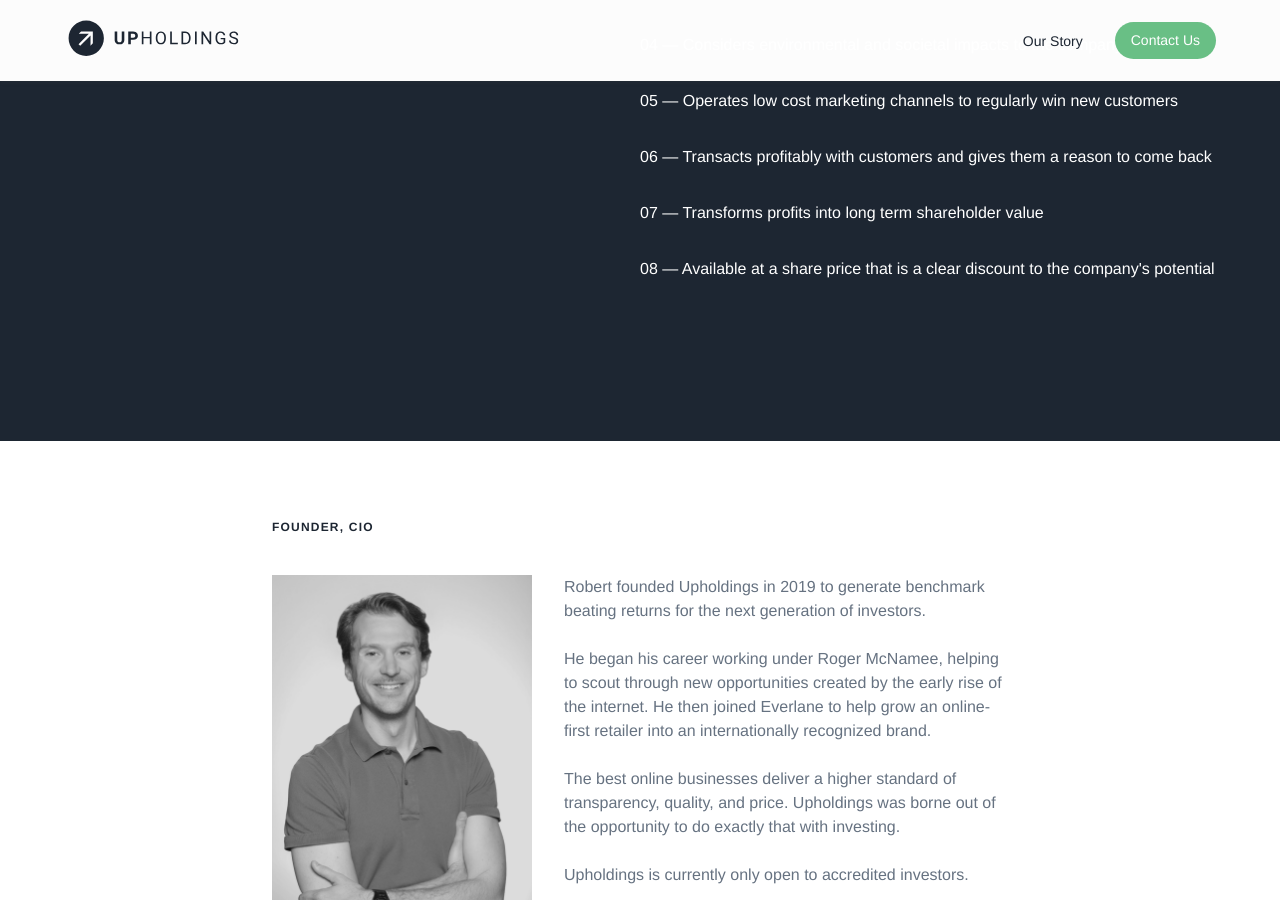
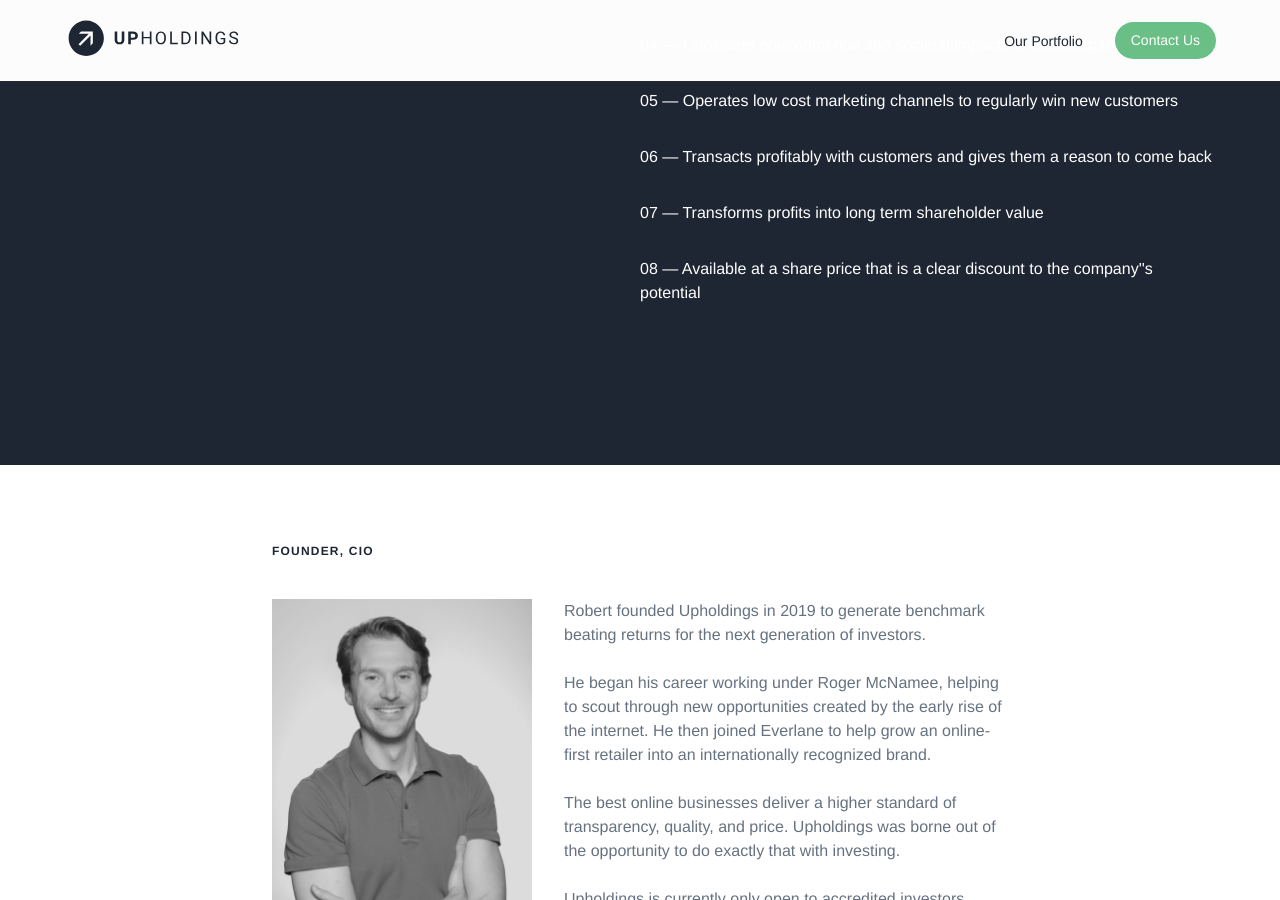
Before and after one commit to willanderson/Upholdings, a Jekyll site: the page built from index.md, in a window 1280 px wide and 900 px high, scrolled down 2139 px. Built offline with Jekyll 4.4.1, drawn with Linux system fonts in a browser that asks for light colours; nearby versions of some CDN libraries; some web fonts are replaced; some of the changed text lies outside the part shown.

Commit message:
Updated Homepage and 5 other files

```diff
--- a/_includes/form.html
+++ b/_includes/form.html
@@ -2,9 +2,9 @@
   <form id="email-form" class="center">
     <fieldset class="cf bn">
       <div class="cf">
-        <input class="f6 f5-l input-reset bn fl black bg-white pa3 lh-solid w-70-l w-100" placeholder="Your Email" type="email" name="email" id="emailField" required>
-        <input type="button" class="mt2 mt0-l f6 f5-l button-reset fl pv3 ph3 dim tc bn bg-animate bg-green white pointer w-100 w-30-l" id="submit-form" value="Submit">
-        <button class="dn mt2 mt0-l f6 f5-l button-reset fl pv3 ph2 tc bn bg-green o-50 white pointer w-100 w-30-l" disabled type="submit" id="load"><i class='fa fa-circle-o-notch fa-spin'></i></button>
+        <input class="f6 f5-l input-reset bn fl black bg-white pa3 lh-solid w-70-ns w-100" placeholder="Your Email" type="email" name="email" id="emailField" required>
+        <input type="button" class="mt2 mt0-ns f6 f5-l button-reset fl pv3 ph3 dim tc bn bg-animate bg-green white pointer w-100 w-30-ns" id="submit-form" value="Submit">
+        <button class="dn mt2 mt0-ns f6 f5-l button-reset fl pv3 ph2 tc bn bg-green o-50 white pointer w-100 w-30-ns" disabled type="submit" id="load"><i class='fa fa-circle-o-notch fa-spin'></i></button>
       </div>
     </fieldset>
   </form>
--- a/_includes/header.html
+++ b/_includes/header.html
@@ -11,7 +11,7 @@
       </svg>
     </a>
     <div class="flex-ns pv2 items-center space-between right-links">
-      <a href="#story" class="ml2 f6 mr4 dn dn-m db-l dim">Our Story</a>
+      <a href="#email-form" class="ml2 f6 mr4 dn dn-m db-l dim">Our Portfolio</a>
       <a href="#email-form"> <button class="pointer f6 link br2 ph3 pv2 lh-copy dn dn-m dib-l white bg-green br-pill">Contact Us</button></a>
     </div>
   </div>
--- a/_layouts/homepage.html
+++ b/_layouts/homepage.html
@@ -7,8 +7,8 @@
 <!-- Hero -->
 <div id="home" class="flex w-100 calc-vh items-center justify-center bg-transparent relative">
   <div class="w-100 mw9 ph5-ns ph4 ph4-m white tl-ns tc z-999">
-    <h1 data-aos="fade-up" data-aos-delay="300" data-aos-duration="500" class="f-headline f-mobileheadline  super mb0">{{ page.hero_h1 }}</h1>
-    <h4 data-aos="fade-up" data-aos-delay="600" class="f4 o-80 lh-copy measure">{{ page.hero_p }}</h4>
+    <h1 data-aos="fade-up" data-aos-delay="300" data-aos-duration="500" class="f-headline f-mobileheadline  super mb0">{{ page.hero.headline }}</h1>
+    <h4 data-aos="fade-up" data-aos-delay="600" class="f4 o-80 lh-copy measure">{{ page.hero.body }}</h4>
   </div>
   <div class="fullscreenvideo">
     <video preload="auto" poster="assets/poster.jpg" playsinline autoplay muted loop class="bg-blue center">
@@ -88,5 +88,12 @@
   </div>
 </div>
 
+<!-- Footer -->
 
-{% include footer.html %}
+<div id="footer" class="flex w-100 min-vh-100 items-center justify-start bg-blue pv4 relative">
+  <div class="center flex flex-column justify-center z-999 mw9 ph5-l ph4-m ph3">
+    <h1 class="f-subheadline f-mobileheadline super mb0 tc">{{page.footer.headline}}</h1>
+    <div class="f5 w-100 lh-copy off-black tc ph4">{{page.footer.body}}</div>
+    {% include form.html %}
+  </div>
+</div>
--- a/_layouts/sandbox.html
+++ /dev/null
@@ -1 +0,0 @@
-{% include form.html %}
--- a/index.md
+++ b/index.md
@@ -1,8 +1,9 @@
 ---
 title: Homepage
-hero_h1: Modern Investing.
-hero_p: Grow your hard-earned wealth by investing into the best companies building
-  our future.
+hero:
+  headline: Modern Investing.
+  body: Grow your hard-earned wealth by investing into the best companies building
+    our future.
 manifesto: Upholdings is an investment manager for founders and executives. We operate
   one global fund that invests in companies reshaping their industries through the
   effective use of new technologies.
@@ -31,10 +32,10 @@
 - 02 — Recruits and retains talented people that are patient and ambitious
 - 03 — Develops globally attractive products and services
 - 04 — Considers environmental and societal impacts to the company’s expansion
-- '05 — Operates low cost marketing channels to regularly win new customers '
+- 05 — Operates low cost marketing channels to regularly win new customers
 - 06 — Transacts profitably with customers and gives them a reason to come back
 - 07 — Transforms profits into long term shareholder value
-- '08 — Available at a share price that is a clear discount to the company''s potential'
+- '08 — Available at a share price that is a clear discount to the company''''s potential'
 bio: |-
   Robert founded Upholdings in 2019 to generate benchmark beating returns for the next generation of investors.
 
@@ -43,5 +44,8 @@
   The best online businesses deliver a higher standard of transparency, quality, and price. Upholdings was borne out of the opportunity to do exactly that with investing.
 
   Upholdings is currently only open to accredited investors.
+footer:
+  headline: Learn More
+  body: For a detailed portfolio and our latest investor letter, enter email below
 layout: homepage
 ---
```
Also changed, not shown: sandbox.md (deleted, +0 -3 lines).
